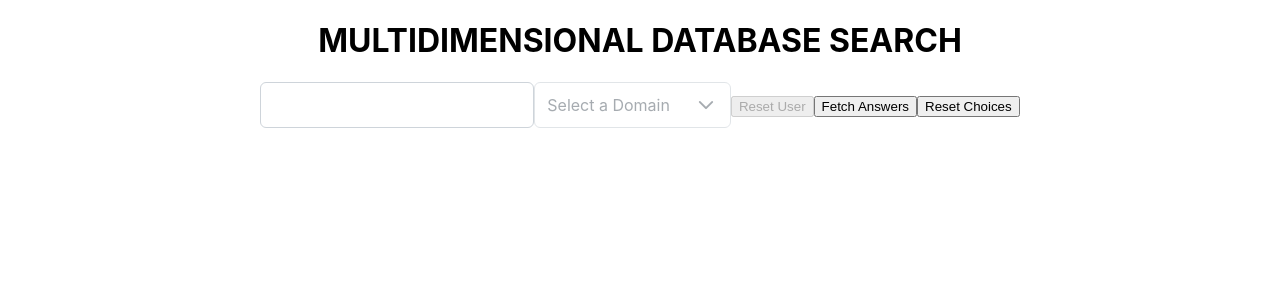
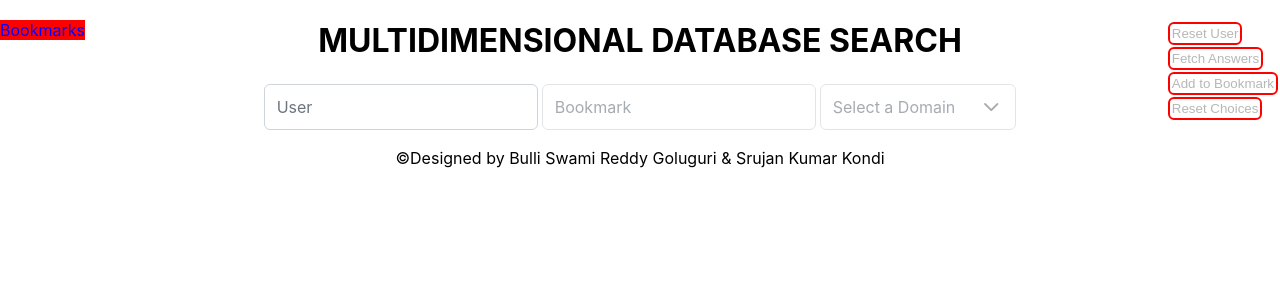
Before and after one commit to Bulliswami/databasesweb, a React (Create React App) app: page / in a window 1280 px wide. Shown: the top 300 px of the page. Built offline with nearby package versions, Linux system fonts and the light colour scheme.

Commit message:
bookmark updation

```diff
--- a/public/index.html
+++ b/public/index.html
@@ -1,20 +1,19 @@
 <!DOCTYPE html>
 <html lang="en">
+
 <head>
   <meta charset="utf-8" />
   <link rel="icon" href="%PUBLIC_URL%/favicon.ico" />
   <meta name="viewport" content="width=device-width, initial-scale=1" />
   <meta name="theme-color" content="#000000" />
-    <meta
-      name="description"
-      content="Web site created using create-react-app"
-    />
+  <meta name="description" content="Web site created using create-react-app" />
   <link rel="apple-touch-icon" href="%PUBLIC_URL%/logo192.png" />
   <!--
       manifest.json provides metadata used when your web app is installed on a
       user's mobile device or desktop. See https://developers.google.com/web/fundamentals/web-app-manifest/
     -->
   <link rel="manifest" href="%PUBLIC_URL%/manifest.json" />
+  <link rel="stylesheet" href="https://cdnjs.cloudflare.com/ajax/libs/font-awesome/4.7.0/css/font-awesome.min.css">
   <!--
       Notice the use of %PUBLIC_URL% in the tags above.
       It will be replaced with the URL of the `public` folder during the build.
@@ -26,6 +25,7 @@
     -->
   <title>React App</title>
 </head>
+
 <body>
   <noscript>You need to enable JavaScript to run this app.</noscript>
   <div id="root"></div>
@@ -40,4 +40,5 @@
       To create a production bundle, use `npm run build` or `yarn build`.
     -->
 </body>
+
 </html>
--- a/src/App.css
+++ b/src/App.css
@@ -24,8 +24,51 @@
   color: white;
 }
 
+.mar,
+button {
+  margin: 2px !important;
+}
+
+.sec-2 {
+  position: absolute;
+  right: 0px;
+  top: 20px;
+}
+
+button {
+  display: block;
+  padding: 2px;
+  border: 2px solid blue;
+  border-radius: 6px;
+  cursor: pointer;
+  background-color: #61dafb;
+}
+
+button:disabled {
+  cursor: not-allowed !important;
+  border: 2px solid red;
+  background-color: transparent;
+}
+
+.p-disabled:disabled {
+  cursor: not-allowed !important;
+}
+
 .App-link {
   color: #61dafb;
+}
+
+.it {
+  display: flex;
+  align-items: baseline;
+  justify-content: flex-start;
+  cursor: pointer;
+}
+
+.sec-3 {
+  position: absolute;
+  top: 20px;
+  left: 0px;
 }
 
 @keyframes App-logo-spin {
@@ -41,6 +84,20 @@
 .fle {
   display: flex;
   flex-wrap: wrap;
+  margin: 25px;
+}
+
+.tab {
+  width: 500px;
+  margin: auto;
+  height: 450px !important;
+  overflow-x: hidden;
+  overflow-y: auto;
+
+}
+
+.p-datatable-tbody {
+  font-size: 12px !important;
 }
 
 .link {
--- a/src/App.jsx
+++ b/src/App.jsx
@@ -6,13 +6,16 @@ import { JSJP } from "./asserts";
 import { Dropdown } from 'primereact/dropdown';
 import Loader from './ProgressSpinner';
 import Execute from "./graphql/getQuestions";
-import { AutoQuery, ClgQuery, Check } from "./graphql/getValues";
+import { AutoQuery, ClgQuery } from "./graphql/getValues";
 import getBookmarks from "./graphql/getBooks";
+import AddBook from "./graphql/AddBook";
 import { InputText } from "primereact/inputtext";
 import "./App.css";
 import { Paginator } from "primereact/paginator";
 import Table from "./Datatable";
+
 function App() {
+
   const [questions, setQuestions] = useState([]);
   const [selectedDomain, setSelectedDomain] = useState({ name: "sd" });
   const [propQuestions, setpropQuestions] = useState([]);
@@ -24,6 +27,11 @@ function App() {
   const [rows, setRows] = useState(4);
   const [data, setData] = useState([]);
   const [bookmarks, setBookmarks] = useState([]);
+  const [bookmark, setBookmark] = useState({});
+  const [bname, setBname] = useState('');
+  const [bookmarkClicked, SetBookmarkClicked] = useState(false);
+  const [hard, setHard] = useState(true);
+
   const domains = [
     { name: 'Colleges', code: 'CY' },
     { name: 'Automobiles', code: 'AY' }
@@ -35,6 +43,9 @@ function App() {
     setLoadingTable(null)
     setUser('');
     setSelectedDomain({ name: "sd" })
+    SetBookmarkClicked(false);
+    setBname('');
+    setBookmarks([]);
   }
 
   useEffect(() => {
@@ -43,28 +54,74 @@ function App() {
     }
   }, [user, selectedDomain])
 
-
-
-  console.log(user);
-
   const onDomainChange = (e) => {
-
     setSelectedDomain(e.value);
     setLoadingTable(null);
     setLoadingQuestions(true);
     Execute(e.value.name).then((data) => {
-
       setpropQuestions(data.data.getPropertyQuestions);
     }).then(() => {
       setLoadingQuestions(false);
       setQuestions([]);
     });
+  }
 
 
+  useEffect(() => {
+    let res = [];
+    propQuestions.forEach((ele) => {
+      if (Object.keys(bookmark).includes(ele["propertyName"])) {
+        let ny = {}
+        let val = []
+        ny["question"] = ele["propertyQuestion"];
+        ny["property"] = ele["propertyName"];
+        ny["qno"] = ele["displayorder"];
+        bookmark[ele["propertyName"]].forEach((ite) => {
+          let yn = {}
+          yn["key"] = ite
+          yn["name"] = ele.allowedValues.filter((iyt) => iyt.allowedValueCode === ite)[0].allowedValue;
+          yn["val"] = ite
+          val.push(yn);
+        })
+        ny["values"] = val;
+        res.push(ny);
+      }
+    })
+    setQuestions(res);
+  }, [hard])
+
+  const makeStr = () => {
+    let str = '';
+    questions.forEach(it => {
+      for (let i = 0; i < it.values.length; i++) {
+        str += (it["property"] + "=" + it["values"][i].val + ",")
+      }
+    })
+    str = str.slice(0, str.length - 1);
+    AddBook(user, selectedDomain.name, bname, str).then((res) => {
+      getBookmarks(user, selectedDomain.name).then(res => setBookmarks(res.data.getBookmarks)).then(() => {
+        setBname('');
+      })
+    });
+  }
+
+  const FilterOutAndSelect = (st) => {
+    let oy = {};
+    let vas = st.split(',').map(e => e.split('='));
+    vas.forEach(e => {
+      if (Object.keys(oy).includes(e[0])) {
+        oy[e[0]].push(e[1])
+      } else {
+        oy[e[0]] = [e[1]]
+      }
+    });
+    setBookmark(oy);
+    SetBookmarkClicked(true);
+    let Hard = !hard;
+    setHard(Hard);
   }
 
   const Accomodate = (selectedQuestion) => {
-
     let orginalQuestions = JSJP(questions);
     let flag = 1;
     for (let y = 0; y < orginalQuestions.length; y++) {
@@ -78,7 +135,6 @@ function App() {
       orginalQuestions.push(selectedQuestion);
     }
     orginalQuestions = orginalQuestions.filter(q => q.values.length !== 0);
-
     setQuestions(orginalQuestions);
   }
 
@@ -93,7 +149,6 @@ function App() {
     }
     else {
       AutoQuery(lquestions).then(data => {
-
         setData(data.data.getAutomobilePropertyAnswers)
       }
       ).then(setLoadingTable(false))
@@ -106,36 +161,49 @@ function App() {
       <h1>
         MULTIDIMENSIONAL DATABASE SEARCH
       </h1>
-      <InputText value={user} onChange={(e) => setUser(e.target.value)} disabled={selectedDomain.name !== "sd"} />
-      <Dropdown disabled={user === ''} value={selectedDomain} options={domains} onChange={onDomainChange} optionLabel="name" placeholder="Select a Domain" />
+      <div className="sec-1">
+        <InputText className='mar' placeholder='User' value={user} onChange={(e) => setUser(e.target.value)} disabled={selectedDomain.name !== "sd"} />
+        <InputText className='mar' placeholder='Bookmark' value={bname} onChange={(e) => setBname(e.target.value)} disabled={selectedDomain.name === "sd" || user === ''} />
+        <Dropdown className='mar' disabled={user === ''} value={selectedDomain} options={domains} onChange={onDomainChange} optionLabel="name" placeholder="Select a Domain" />
+      </div>
+      <div className='sec-2'>
         <button disabled={user === ''} onClick={resetUser}>Reset User</button>
-      <button onClick={call}>Fetch Answers</button>
+        <button onClick={call} disabled={selectedDomain.name === "sd" || user === ''}>Fetch Answers</button>
+        <button onClick={makeStr} disabled={bookmarks.length >= 5 || selectedDomain.name === "sd" || user === '' || bname === ''}>Add to Bookmark</button>
         <button onClick={() => {
           setQuestions([])
           setReset(true)
           setLoadingTable(null)
-      }}>Reset Choices</button>
+        }}
+          disabled={selectedDomain.name === "sd" || user === ''}
+        >Reset Choices</button>
+      </div>
+
+      <div className='sec-3'>
+        <div style={{color:"blue",background:"red"}}>Bookmarks</div>
+
         {
-        bookmarks.map(ele => <button className='link' onClick={() => { console.log(ele.bookmark) }}>{ele.bname}</button>)
+          bookmarks.map((ele, ind) => <div className='it'><i class="fa fa-bookmark-o"></i> <button key={ind} className='link' onClick={() => { FilterOutAndSelect(ele.bookmark) }}>{ele.bname}</button></div>)
         }
+      </div>
       {
         user !== '' && selectedDomain.name !== "sd" && (loadingquestions ? < Loader></Loader> :
           <div className='fle'>
             {
-              propQuestions.map((ele, id) => <Question reset={reset} afterSet={() => setReset(false)} update={(updatedQuestion) => Accomodate(updatedQuestion)} key={id} propertyName={ele.propertyName} propertyQuestion={ele.propertyQuestion} allowedValues={ele.allowedValues} displayOrder={ele.displayorder} displayType={ele.propertyDisplayType}></Question>)
+              propQuestions.map((ele, id) => <Question reset={reset} afterSet={() => setReset(false)} bookmark={bookmark} bookmarkClicked={bookmarkClicked} update={(updatedQuestion) => Accomodate(updatedQuestion)} key={id} propertyName={ele.propertyName} propertyQuestion={ele.propertyQuestion} allowedValues={ele.allowedValues} displayOrder={ele.displayorder} displayType={ele.propertyDisplayType}></Question>)
             }
           </div>)
       }
+
       {/* <Paginator first={first} rows={rows} totalRecords={propQuestions.length} onPageChange={(e) => {
         setFirst(e.first);
         setRows(e.rows);
       }}>
       </Paginator> */}
 
-
-      {loadingTable !== null ? (loadingTable ? <Loader></Loader> : <Table dataItems={data} field1={selectedDomain.name === "Colleges" ? "name" : "autoID"} field2="url"></Table>) : <></>}
-
-    </div >
+      {loadingTable !== null ? (loadingTable ? <Loader></Loader> : <div className='tab'> <Table showGridlines size="small" dataItems={data} field1={selectedDomain.name === "Colleges" ? "name" : "autoID"} field2="url"></Table></div>) : <></>}
+      <p>&copy;Designed by Bulli Swami Reddy Goluguri & Srujan Kumar Kondi</p>
+    </div>
   );
 }
 
--- a/src/Datatable.jsx
+++ b/src/Datatable.jsx
@@ -15,6 +15,7 @@ const Table = ({ dataItems, field1, field2 }) => {
             </div>
         </div>
     );
+
 }
 
 export default Table;
--- a/src/Question.css
+++ b/src/Question.css
@@ -1,3 +1,3 @@
 .block{
-    flex: 0 1 150px;
+    flex: 0 1 300px;
 }
--- /dev/null
+++ b/src/graphql/AddBook.js
@@ -0,0 +1,19 @@
+var query = `query AddBooks($userId:String!,$domainName:String!,$bookname:String!,$bookmark:String!) {
+    Insertbookmark(userid:$userId,domainName:$domainName,bname:$bookname,bookmark:$bookmark)
+}`;
+
+export default async function Query(userId, domain, bookName, bookMark) {
+    return fetch('http://localhost:4000/graphql', {
+        method: 'POST',
+        headers: {
+            'Content-Type': 'application/json',
+            'Accept': 'application/json',
+        },
+        body: JSON.stringify({
+            query,
+            variables: { userId: userId, domainName: domain, bookname: bookName, bookmark: bookMark },
+        })
+    })
+        .then(r => r.json())
+        .then(data => data);
+}
```
Also changed, not shown: src/CheckBox.jsx (+30 -6 lines), src/DropDown.jsx (+21 -7 lines), src/MultiSelect.jsx (+30 -9 lines), src/Question.jsx (+5 -7 lines), src/Radio.jsx (+23 -5 lines), src/trash.js (+12 -0 lines). Lines whose indentation alone changed are shown as unchanged.
